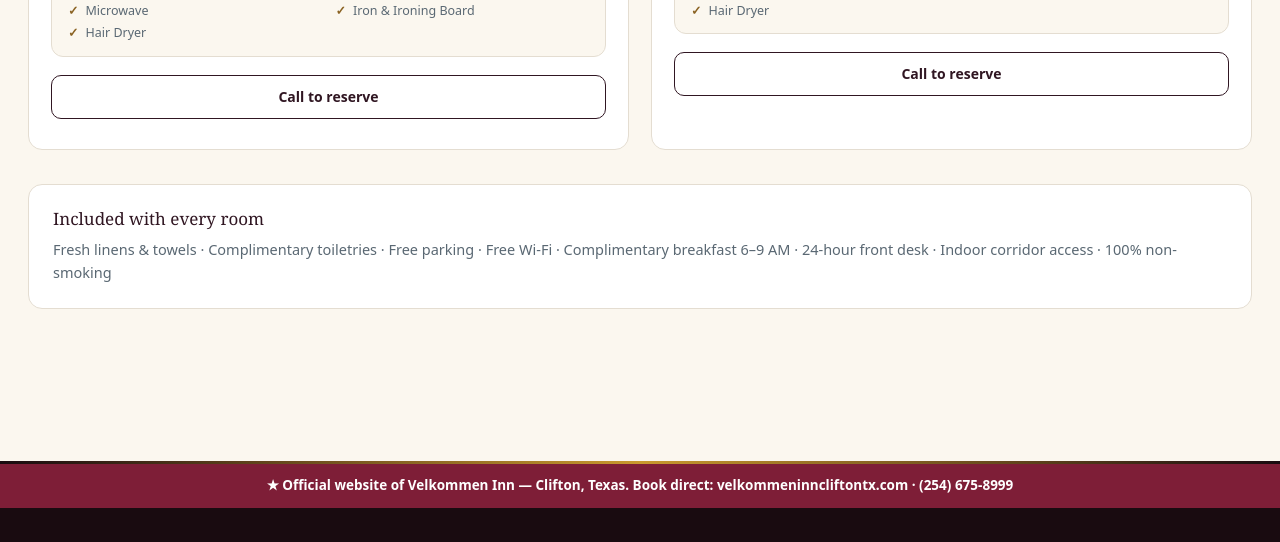
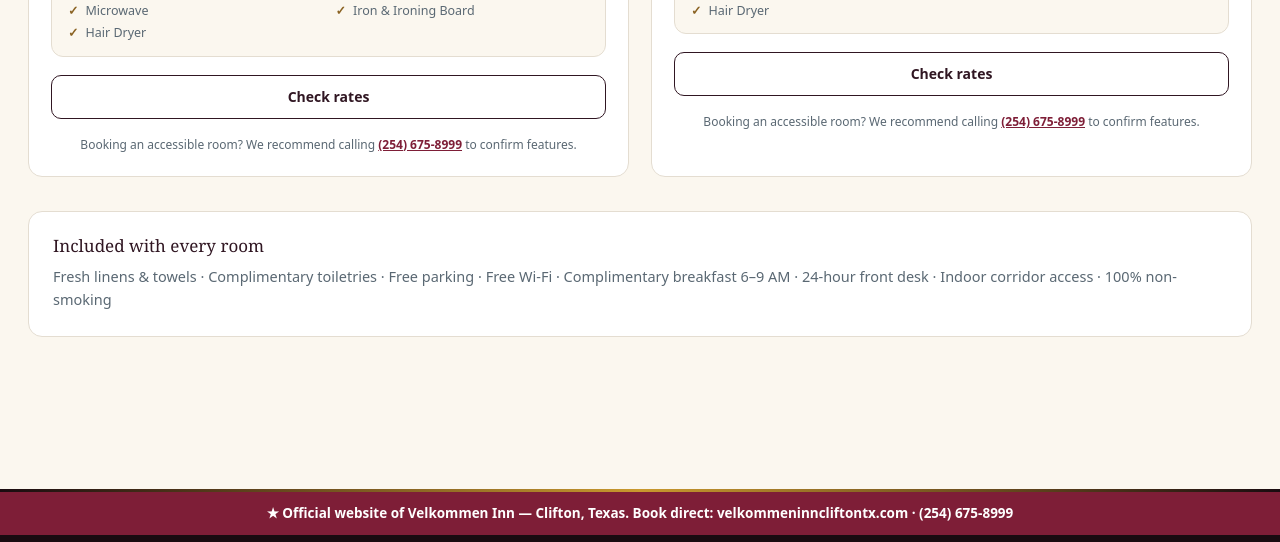
Before and after one commit to apbhakta/website, a plain HTML site: page rooms.html in a window 1280 px wide. Shown: the part 2068-2610 px from the top of the page. Drawn offline with Linux system fonts and the light colour scheme.

Commit message:
Add files via upload

```diff
--- a/rooms.html
+++ b/rooms.html
@@ -158,7 +158,8 @@
             <h3>1 King Bed · ADA Accessible · Non-Smoking</h3>
             <p>Enjoy a comfortable and convenient stay in our ADA Accessible King Room, thoughtfully designed for guests with mobility needs. This spacious, non-smoking room features one king-size bed, wider doorways, and accessible bathroom features, while offering the same convenient amenities as our standard King Room.</p>
             <div class="ramen"><span>One King-Size Bed</span><span>ADA Accessible Room</span><span>100% Non-Smoking</span><span>Wider Doorways</span><span>Accessible Bathroom Features</span><span>Work Desk</span><span>Complimentary High-Speed Wi-Fi</span><span>Flat-Screen TV with DIRECTV &amp; Streaming Apps</span><span>Individual Climate Control</span><span>Two-Seater Sofa</span><span>Single-Cup Coffee Maker</span><span>Mini Refrigerator</span><span>Microwave</span><span>Iron &amp; Ironing Board</span><span>Hair Dryer</span></div>
-            <a class="btn btn-outline" href="tel:+12546758999">Call to reserve</a>
+            <a class="btn btn-outline" href="https://reservation.asiwebres.com/v5/RoomAvailability.aspx?id=6e5e44aa3b1b4949b6ed9c297569f595&lang=en&Curr=1" target="_blank" rel="noopener">Check rates</a>
+            <div style="font-size:12px;color:var(--ink-soft);text-align:center;margin-top:8px">Booking an accessible room? We recommend calling <a href="tel:+12546758999" style="color:var(--rose);font-weight:700">(254) 675-8999</a> to confirm features.</div>
           </div>
         </div>
         <div class="card room-card">
@@ -181,7 +182,8 @@
             <h3>2 Queen Beds · ADA Accessible · Non-Smoking</h3>
             <p>Designed for families, friends, and traveling companions who require accessible accommodations, our ADA Accessible Two Queen Room offers comfort, space, and convenience in a welcoming non-smoking setting. The room features two comfortable queen-size beds, wider doorways, and accessible bathroom features.</p>
             <div class="ramen"><span>Two Queen-Size Beds</span><span>ADA Accessible Room</span><span>100% Non-Smoking</span><span>Wider Doorways</span><span>Accessible Bathroom Features</span><span>Complimentary High-Speed Wi-Fi</span><span>Flat-Screen TV with DIRECTV &amp; Streaming Apps</span><span>Individual Climate Control</span><span>Single-Cup Coffee Maker</span><span>Mini Refrigerator</span><span>Microwave</span><span>Iron &amp; Ironing Board</span><span>Hair Dryer</span></div>
-            <a class="btn btn-outline" href="tel:+12546758999">Call to reserve</a>
+            <a class="btn btn-outline" href="https://reservation.asiwebres.com/v5/RoomAvailability.aspx?id=6e5e44aa3b1b4949b6ed9c297569f595&lang=en&Curr=1" target="_blank" rel="noopener">Check rates</a>
+            <div style="font-size:12px;color:var(--ink-soft);text-align:center;margin-top:8px">Booking an accessible room? We recommend calling <a href="tel:+12546758999" style="color:var(--rose);font-weight:700">(254) 675-8999</a> to confirm features.</div>
           </div>
         </div>
       </div>
```
